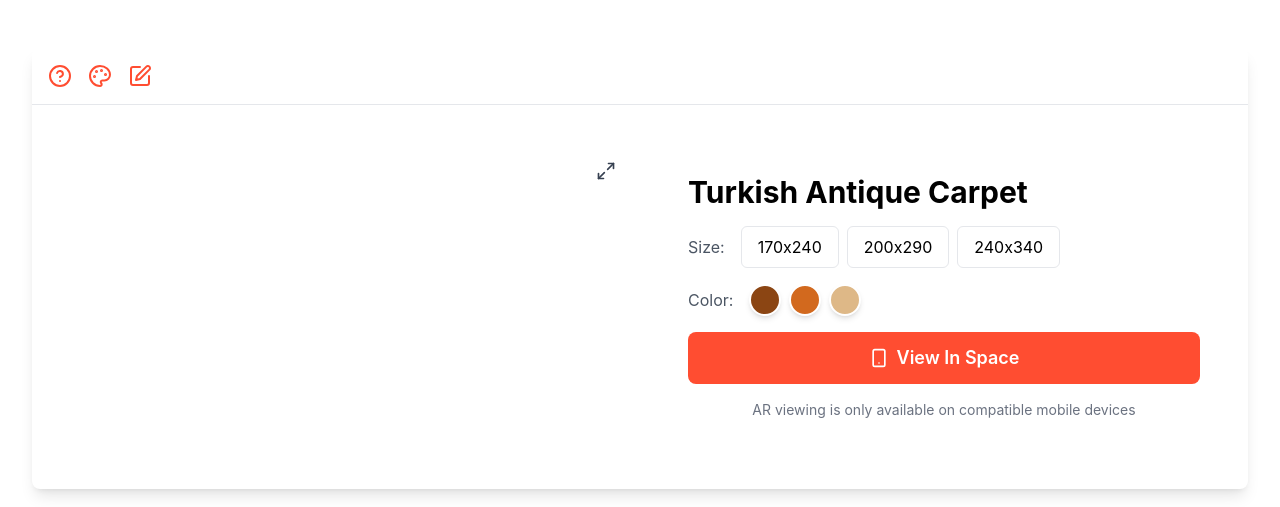
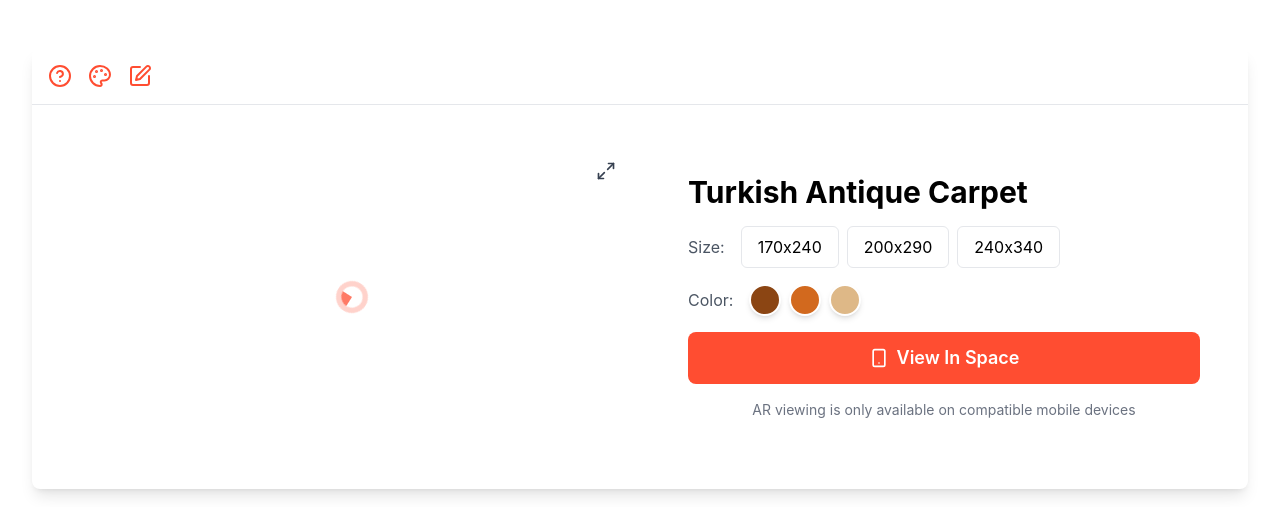
Before and after one commit to tahircivann/rugAR, a React (Vite) app: page / in a window 1280 px wide. Shown: the part 1080-1587 px from the top of the page. Built offline with nearby package versions, Linux system fonts and the light colour scheme.

Commit message:
Update Open Graph and Twitter Card image URLs for improved asset delivery; enhance AR loading state management in ProductSection component

```diff
--- a/src/components/ProductSection.tsx
+++ b/src/components/ProductSection.tsx
@@ -1,3 +1,4 @@
+// ProductSection.tsx
 import React, { useRef, useEffect, useState } from 'react';
 import { HelpCircle, Palette, Edit, Maximize2, Smartphone } from 'lucide-react';
 
@@ -11,8 +12,9 @@ interface Product {
 }
 
 export default function ProductSection({ product }: { product: Product }) {
-  const modelViewerRef = useRef(null);
+  const modelViewerRef = useRef<HTMLElement>(null);
   const [isARSupported, setIsARSupported] = useState(true);
+  const [isLoading, setIsLoading] = useState(true);
 
   useEffect(() => {
     // Check if AR is supported on the device
@@ -23,6 +25,30 @@ export default function ProductSection({ product }: { product: Product }) {
     };
 
     checkARSupport();
+  }, []);
+
+  useEffect(() => {
+    const modelViewer = modelViewerRef.current;
+
+    const handleLoad = () => {
+      setIsLoading(false);
+    };
+
+    const handleError = () => {
+      setIsLoading(false);
+    };
+
+    if (modelViewer) {
+      modelViewer.addEventListener('load', handleLoad);
+      modelViewer.addEventListener('error', handleError);
+    }
+
+    return () => {
+      if (modelViewer) {
+        modelViewer.removeEventListener('load', handleLoad);
+        modelViewer.removeEventListener('error', handleError);
+      }
+    };
   }, []);
 
   const handleARButtonClick = () => {
@@ -51,6 +77,14 @@ export default function ProductSection({ product }: { product: Product }) {
 
           <div className="p-8 flex flex-col lg:flex-row items-center justify-between">
             <div className="lg:w-1/2 w-full relative aspect-w-16 aspect-h-9" style={{ minHeight: '20rem' }}>
+              {isLoading && (
+                <div className="absolute inset-0 flex items-center justify-center bg-white/75">
+                  <svg className="animate-spin h-8 w-8 text-[#ff4d31]" xmlns="http://www.w3.org/2000/svg" fill="none" viewBox="0 0 24 24">
+                    <circle className="opacity-25" cx="12" cy="12" r="10" stroke="currentColor" strokeWidth="4"></circle>
+                    <path className="opacity-75" fill="currentColor" d="M4 12a8 8 0 018-8v8H4z"></path>
+                  </svg>
+                </div>
+              )}
               <model-viewer
                 ref={modelViewerRef}
                 src={product.modelSrc}
```
Also changed, not shown: 1 other file (tests, documents, lock files or other folders).
